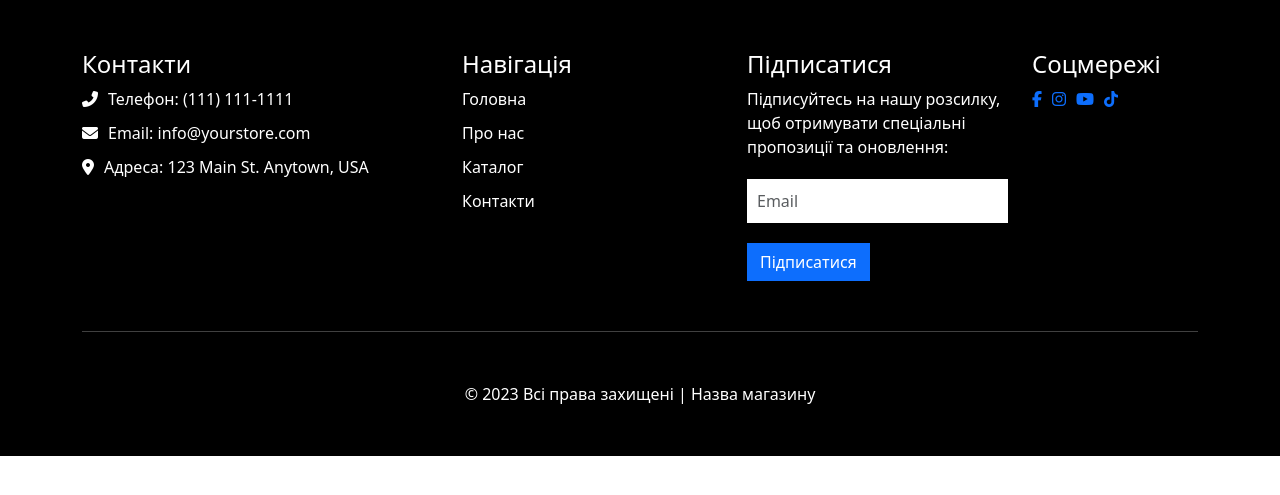
After one commit to QwerEmmilia/SymfonyShop, a Symfony app: template templates/shop/footer.html.twig in a window 1280 px wide. The commit adds this page. Shown: the top 495 px of the page. Run offline with Twig, Linux system fonts and the light colour scheme; the template is opened without the code that fills it, so the values that code supplies are empty; some libraries are stand-ins or nearby versions.

Commit message:
footer v1

```diff
--- /dev/null
+++ b/public/css/footer.css
@@ -0,0 +1,73 @@
+/* Стилі футера */
+.footer {
+    background-color: black;
+    color: #fff;
+    padding-top: 50px;
+    padding-bottom: 50px;
+}
+
+.footer h4 {
+    margin-top: 0;
+}
+
+.footer ul {
+    list-style: none;
+    margin: 0;
+    padding: 0;
+}
+
+.footer ul li {
+    margin-bottom: 10px;
+}
+
+.footer ul li i {
+    margin-right: 10px;
+}
+
+.footer ul li a {
+    color: #fff;
+    text-decoration: none;
+}
+
+.footer ul li a:hover {
+    text-decoration: underline;
+}
+
+.footer form {
+    margin-top: 20px;
+}
+
+.footer input[type="email"] {
+    width: 100%;
+    border-radius: 0;
+    border: none;
+    padding: 10px;
+    margin-bottom: 20px;
+}
+
+.footer button[type="submit"] {
+    border-radius: 0;
+}
+
+.social-media-icons {
+    display: flex;
+    justify-content: flex-start;
+}
+
+.social-media-icons a {
+    margin-right: 10px;
+}
+
+.social-media-icons a:last-child {
+    margin-right: 0;
+}
+
+.footer hr {
+    border-top: 1px solid #fff;
+    margin-top: 50px;
+    margin-bottom: 50px;
+}
+
+.footer p {
+    margin-bottom: 0;
+}
--- /dev/null
+++ b/public/main.css
@@ -0,0 +1 @@
+@import "css/footer.css";
--- a/templates/base.html.twig
+++ b/templates/base.html.twig
@@ -3,8 +3,12 @@
 <head>
     <meta charset="UTF-8">
     <title>{% block title %}{% endblock %}</title>
-
-    <link >
+    {% block stylesheets %}
+        <link href=" {{ asset('main.css') }} " rel="stylesheet">
+    {% endblock %}
+    <link href="https://cdn.jsdelivr.net/npm/bootstrap@5.3.0-alpha3/dist/css/bootstrap.min.css" rel="stylesheet" integrity="sha384-KK94CHFLLe+nY2dmCWGMq91rCGa5gtU4mk92HdvYe+M/SXH301p5ILy+dN9+nJOZ" crossorigin="anonymous"><link >
+    <script src="https://cdn.jsdelivr.net/npm/bootstrap@5.3.0-alpha3/dist/js/bootstrap.bundle.min.js" integrity="sha384-ENjdO4Dr2bkBIFxQpeoTz1HIcje39Wm4jDKdf19U8gI4ddQ3GYNS7NTKfAdVQSZe" crossorigin="anonymous"></script>
+    <script src="https://kit.fontawesome.com/efdad892b6.js" crossorigin="anonymous"></script>
     <link >
 
 </head>
--- /dev/null
+++ b/templates/shop/footer.html.twig
@@ -0,0 +1,56 @@
+{% extends 'base.html.twig' %}
+
+{% block footer %}
+    <footer class="footer">
+        <div class="container">
+            <div class="row">
+                <div class="col-md-4">
+                    <h4>Контакти</h4>
+                    <ul class="contact-info">
+                        <li><i class="fas fa-phone-alt"></i>Телефон: (111) 111-1111</li>
+                        <li><i class="fas fa-envelope"></i>Email: <a href="mailto:info@yourstore.com">info@yourstore.com</a></li>
+                        <li><i class="fas fa-map-marker-alt"></i>Адреса: 123 Main St. Anytown, USA</li>
+                    </ul>
+                </div>
+                <div class="col-md-3">
+                    <h4>Навігація</h4>
+                    <ul class="list-unstyled">
+                        <li><a href="#">Головна</a></li>
+                        <li><a href="#">Про нас</a></li>
+                        <li><a href="#">Каталог</a></li>
+                        <li><a href="#">Контакти</a></li>
+                    </ul>
+                </div>
+                <div class="col-md-3">
+                    <h4>Підписатися</h4>
+                    <p>Підписуйтесь на нашу розсилку, щоб отримувати спеціальні пропозиції та оновлення:</p>
+                    <form>
+                        <div class="form-group">
+                            <input type="email" class="form-control" placeholder="Email">
+                        </div>
+                        <button type="submit" class="btn btn-primary">Підписатися</button>
+                    </form>
+                </div>
+                <div class="col-md-2">
+                    <h4>Соцмережі</h4>
+                    <div class="social-media-icons">
+                        <a href="#"><i class="fab fa-facebook-f"></i></a>
+                        <a href="#"><i class="fab fa-instagram"></i></a>
+                        <a href="#"><i class="fab fa-youtube"></i></a>
+                        <a href="#"><i class="fab fa-tiktok"></i></a>
+                    </div>
+                </div>
+            </div>
+            <div class="row">
+                <div class="col-md-12">
+                    <hr>
+                </div>
+            </div>
+            <div class="row">
+                <div class="col-md-12">
+                    <p class="text-center">&copy; 2023 Всі права захищені | Назва магазину</p>
+                </div>
+            </div>
+        </div>
+    </footer>
+{% endblock %}
--- a/templates/shop/main_page.html.twig
+++ b/templates/shop/main_page.html.twig
@@ -5,9 +5,10 @@
 
 {% block body %}
 
-    <h1> Test</h1>
+
 
 {% endblock %}
 
 {% block footer %}
+    {% include 'shop/footer.html.twig' %}
 {% endblock %}
```
Also changed, not shown: composer.json (line endings or trailing spaces), 1 other file.
